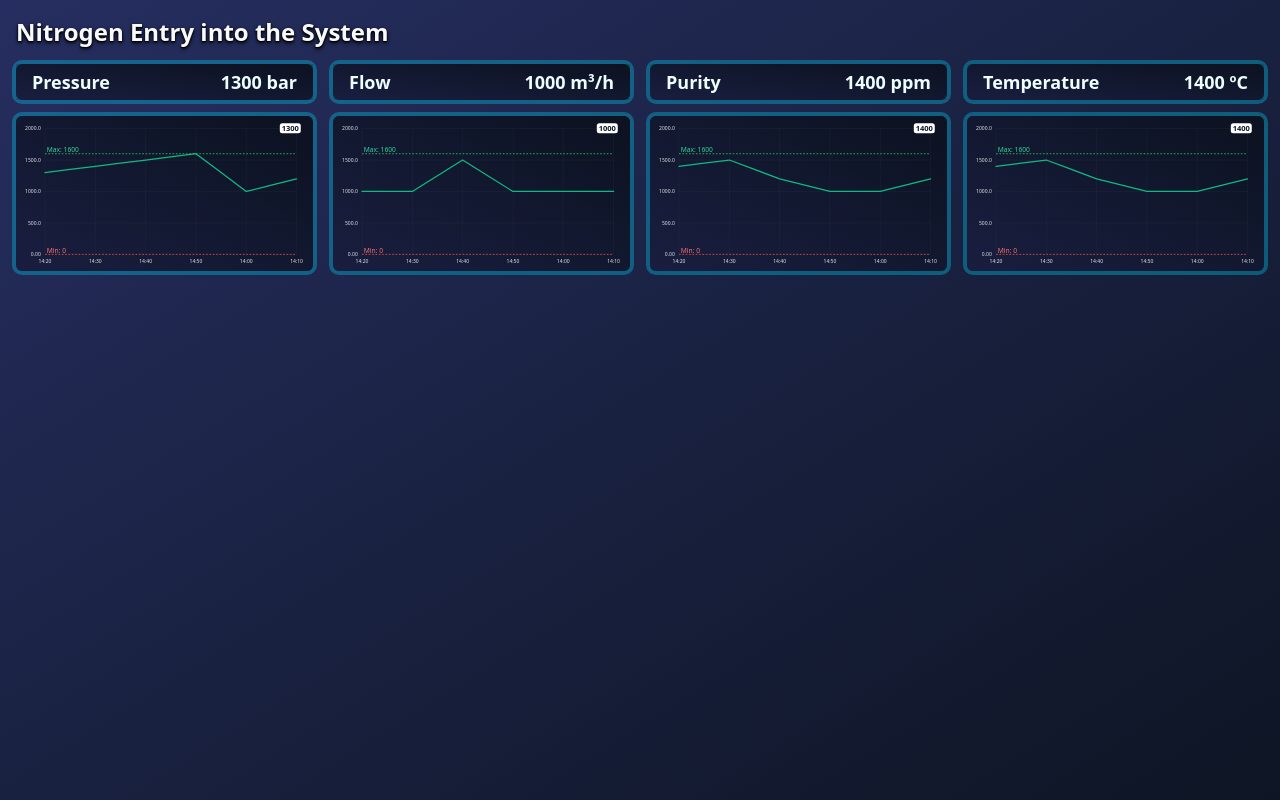
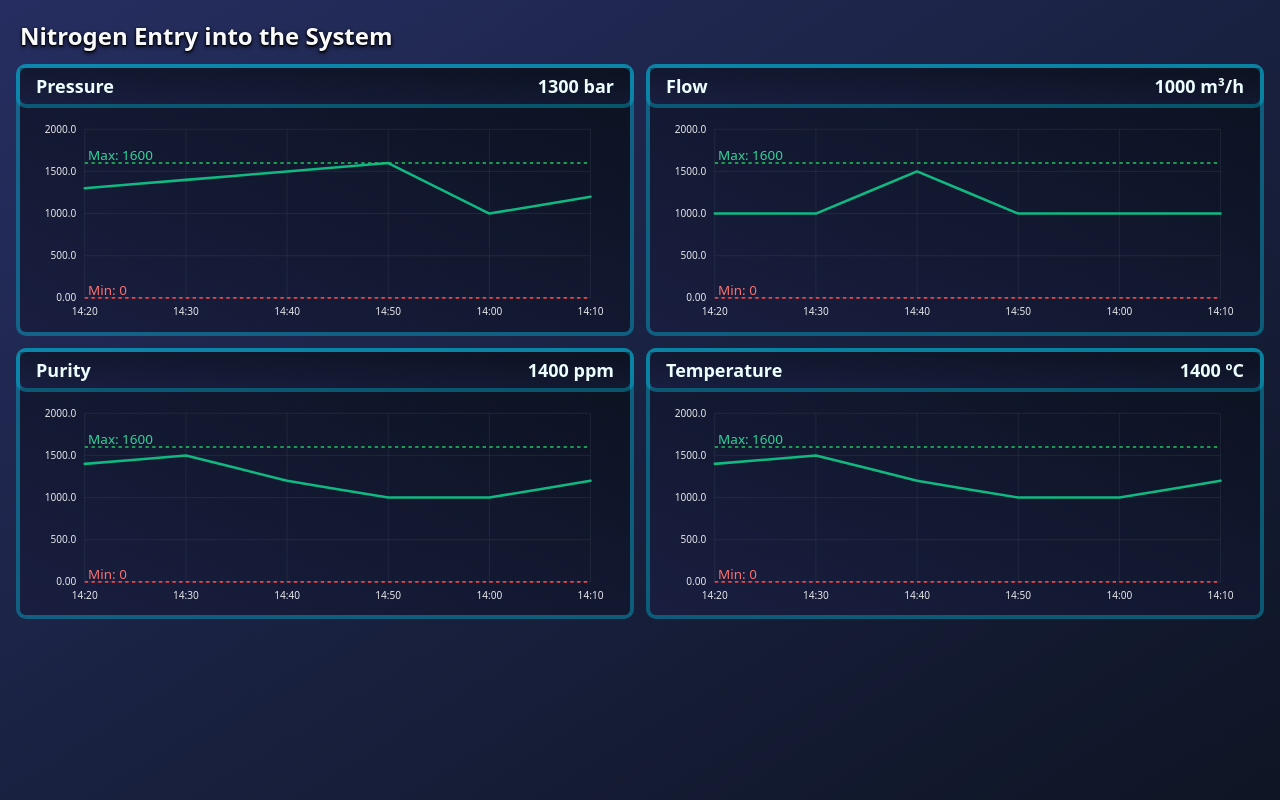
Before and after one commit to MendoncaGabriel/hefesto-front, an Angular app: page / in a window 1280 px wide. Built offline with nearby package versions, Linux system fonts and the light colour scheme.

Commit message:
feat: ajuste no app componente

```diff
--- a/src/app/app.component.html
+++ b/src/app/app.component.html
@@ -1,22 +1,21 @@
-<div class="background p-4 bg-gradient-to-tl to-[#262e61] from-[#0e1524] h-screen overflow-hidden flex flex-col gap-4 ">
+<div class="background p-5 bg-gradient-to-tl to-[#262e61] from-[#0e1524] h-screen overflow-x-hidden flex flex-col gap-4 ">
 
   <!-- indicadores -->
   <h2 class="title">Nitrogen Entry into the System</h2>
-  <div class="grid grid-cols-4 gap-5">
-    @for (i of nitrogenGenerator(); track $index) {
-      <app-metric-indicator
-        [title]="i.title"
-        [metric]="i.current"
-        [uom]="i.uom"
-        [alert]="i.alert" />
-      }
-  </div>
+
 
   <!-- gerador nitrogenio -->
-  <div class="grid grid-cols-4 gap-5">
+  <div class="grid grid-cols-2 gap-5">
     @for (i of nitrogenGenerator(); track $index) {
 
       <div class="w-full h-auto rounded-md ring-4 ring-cyan-500/40 bg-gradient-to-bl from-[#0c1220] to-[#191e40] text-white">
+
+        <app-metric-indicator
+          [title]="i.title"
+          [metric]="i.current"
+          [uom]="i.uom"
+          [alert]="i.alert"
+        />
 
         <!-- TODO: trocar [current]="" para [current]="i.current" -->
         <app-metric-chart
@@ -27,7 +26,7 @@
           [current]="i.chart.data[0]"
           [data]="i.chart.data"
           [width]="600"
-          [height]="300"
+          [height]="200"
         />
       </div>
 
--- a/src/app/metric-chart/metric-chart.component.html
+++ b/src/app/metric-chart/metric-chart.component.html
@@ -73,7 +73,7 @@
     </text>
   </g>
 
-  <g>
+  <!-- <g>
     <rect
       [attr.x]="width - 40"
       [attr.y]="-13"
@@ -94,7 +94,7 @@
     >
       {{ current }}
     </text>
-  </g>
+  </g> -->
 
 
 
```
